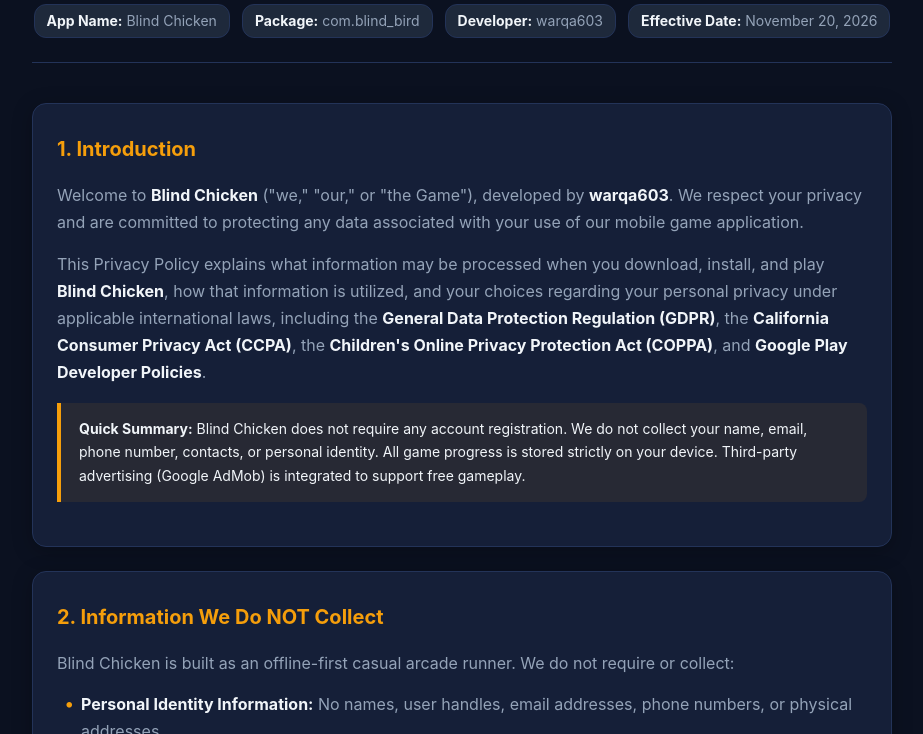
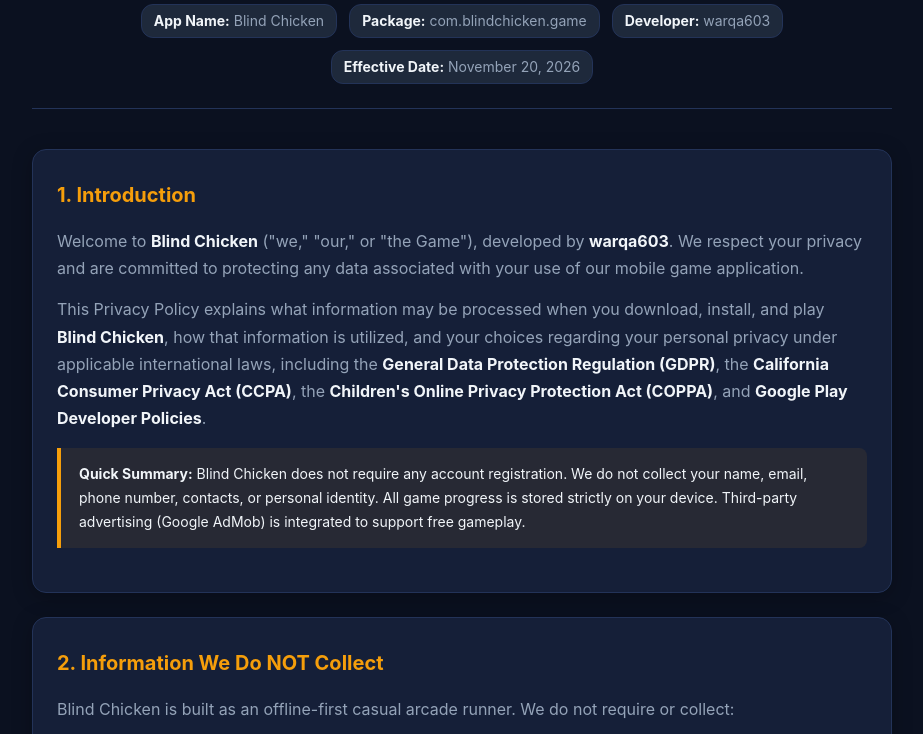
Before and after one commit to warqa603/Blindchecken, a plain HTML site: page index.html in a window 1280 px wide. Shown: the part 152-886 px from the top of the page, without its empty margins (178-1101 px from the left). Drawn offline with Linux system fonts and the light colour scheme.

Commit message:
Update package name to com.blindchicken.game

```diff
--- a/index.html
+++ b/index.html
@@ -182,7 +182,7 @@
             <h1>Privacy Policy for Blind Chicken</h1>
             <div class="meta-bar">
                 <span class="meta-item"><strong>App Name:</strong> Blind Chicken</span>
-                <span class="meta-item"><strong>Package:</strong> com.blind_bird</span>
+                <span class="meta-item"><strong>Package:</strong> com.blindchicken.game</span>
                 <span class="meta-item"><strong>Developer:</strong> warqa603</span>
                 <span class="meta-item"><strong>Effective Date:</strong> November 20, 2026</span>
             </div>
```
Also changed, not shown: 1 other file.
